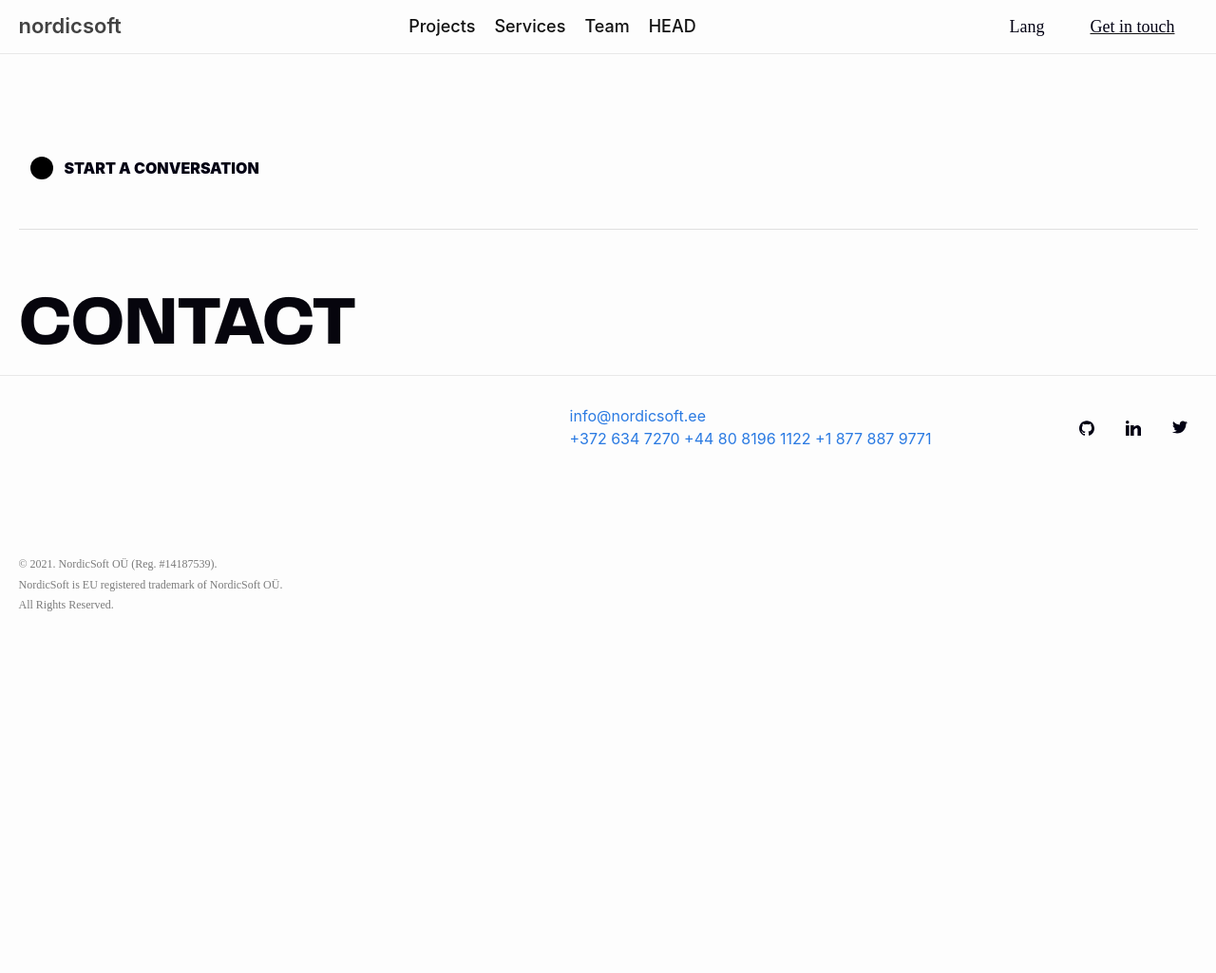
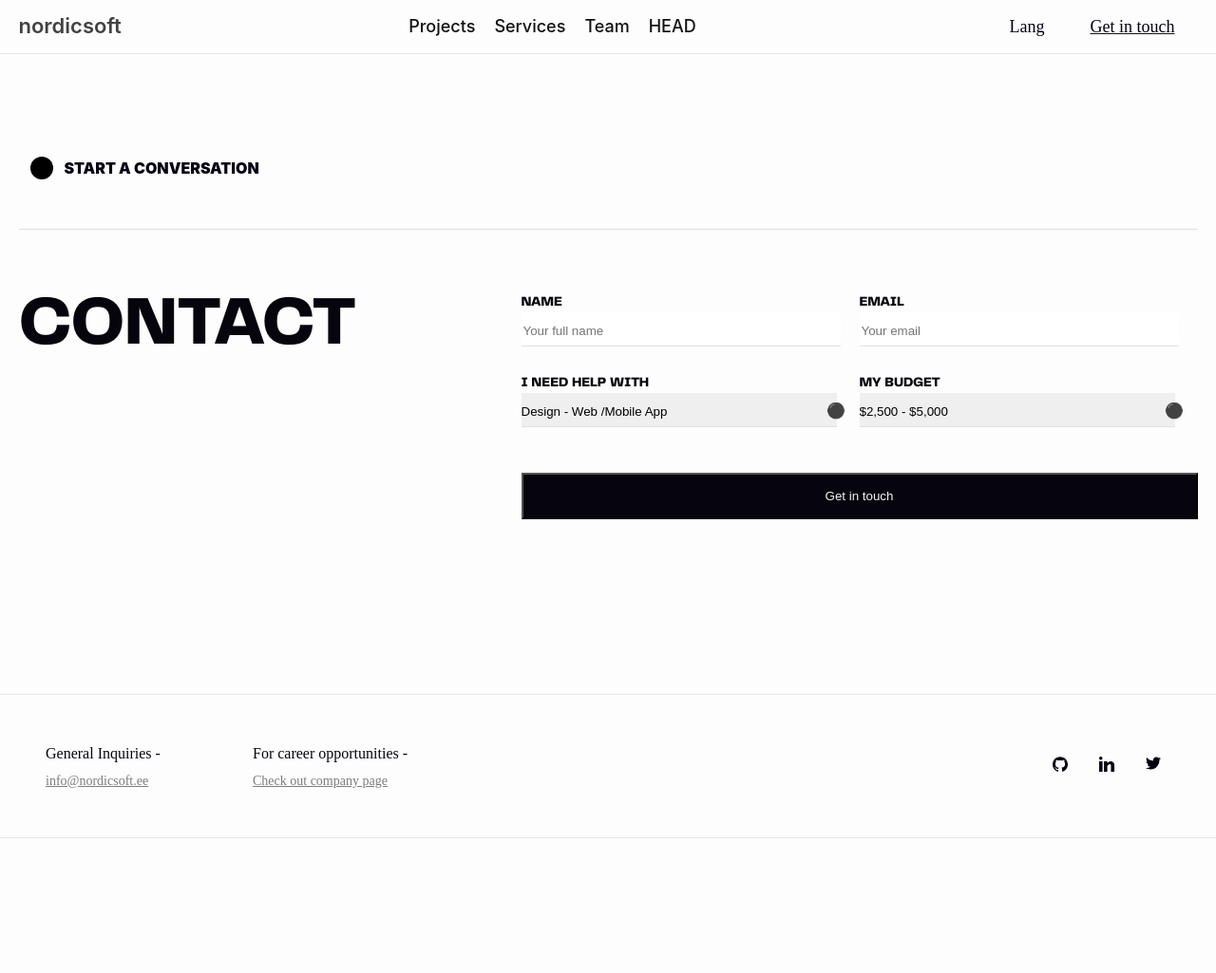
Before and after one commit to NordicSoft/landing_page_jekyll, a Jekyll site: the page built from contact.html, in a window 1280 px wide. Shown: the whole page at 95% size. Built offline with Jekyll 4.4.1, drawn with Linux system fonts in a browser that asks for light colours; some web fonts are replaced; before the commit the page ends 900 px from its top, so only the background shows below that.

Commit message:
Add content to contact page, add styles, add contact footer

```diff
--- a/_includes/footer_contact.html
+++ b/_includes/footer_contact.html
@@ -1,26 +1,27 @@
-<footer class="site-footer h-card">
-  <data class="u-url" href="{{ "/" | relative_url }}"></data>
+<footer class="site-footer site-footer-contact h-card">
+  <data class="u-url" href="{{ " /" | relative_url }}"></data>
 
   <!-- <div class="wrapper"> -->
-<div class="container">
-<div class="menu-footer">
-</div>
+  <div class="container">
 
-<div class="footer-col">
+    <div class="footer-contact">
+      <div class="contacts">
 
-  <div class="mail-footer"><span class="mail-footer"></span> <a class="mail" href="mailto:info@nordicsoft.ee" title="email" aria-label="email">info@nordicsoft.ee</a></div>
-  <span class="phone-footer"></span> <a href="tel:+3726347270" title="Estonia phone number" aria-label="Estonia phone number">+372 634 7270</a>
-  <span class="phone-footer"></span> <a href="tel:+448081961122" title="United Kingdom phone number" aria-label="United Kingdom phone number">+44 80 8196 1122</a>
-  <span class="phone-footer"></span> <a href="tel:+18778879771" title="United States/Canada phone number" aria-label="United States/Canada phone number">+1 877 887 9771</a>
-</div>
+        <div class="contact-col">
+          <p>General Inquiries - </p>
 
-    <div class="social-links">
-      {%- include social.html -%}
+          <div class="mail-footer"><span class="mail-footer"></span> <a class="mail" href="mailto:info@nordicsoft.ee"
+              title="email" aria-label="email">info@nordicsoft.ee</a></div>
+        </div>
+        <div class="contact-col">
+          <p>For career opportunities - </p>
+          <a href="/blablabla">Check out company page</a></div>
+        </div>
+      </div>
+
+      <div class="social-links">
+        {%- include social.html -%}
+      </div>
+
     </div>
-  </div>
-  <div class="container">
-  <div class="disclaimer"><p>© 2021. NordicSoft OÜ (Reg. #14187539).<br>
-    NordicSoft is EU registered trademark of NordicSoft OÜ.<br>
-    All Rights Reserved.</p></div>
-  </div>
 </footer>
--- a/_sass/minima/_layout.scss
+++ b/_sass/minima/_layout.scss
@@ -67,7 +67,8 @@
 .get-in-touch {
   text-decoration-line: underline;
 }
-.site-nav {font-style: normal;
+.site-nav {
+  font-style: normal;
   font-weight: 500;
   font-size: 18px;
   line-height: 22px;
@@ -234,6 +235,10 @@
   padding: 12px 40px;
   list-style: none;
 }
+/**
+Footer
+*/
+
 .menu-footer {
   .mail-footer {
     padding: 12px 0 24px 0;
@@ -270,6 +275,46 @@
     font-size: 12px;
     line-height: 180%;
     color: #7c7c7c;
+  }
+}
+.footer-contact {
+  display: flex;
+  justify-content: space-between;
+  max-width: 436px;
+  width: 100%;
+}
+.site-footer-contact {
+  padding: 48px;
+  margin-bottom: 142px;
+  border-bottom: 1px solid $border-color-01;
+}
+.contacts {
+  display: flex;
+  justify-content: space-between;
+  max-width: 436px;
+  width: 100%;
+}
+.contact-col {
+  p {
+    font-family: Neue Montreal;
+    font-style: normal;
+    font-weight: 500;
+    font-size: 16px;
+    line-height: 180%;
+    margin-bottom: 0px;
+    color: #06050d;
+  }
+}
+
+.contact-col {
+  a {
+    font-family: Neue Montreal;
+    font-style: normal;
+    font-weight: 500;
+    font-size: 14px;
+    line-height: 160%;
+    color: #7c7c7c;
+    text-decoration-line: underline;
   }
 }
 /**
@@ -377,12 +422,12 @@
   border-bottom: 1px solid #e0e0e0;
 }
 
-
 /**
 *Contact form
 */
 #contact-form {
   padding-top: 62px;
+  padding-bottom: 184px;
 }
 .start-conversation {
   padding: 96px 0 40px 0;
@@ -409,6 +454,98 @@
   text-transform: uppercase;
   color: #06050d;
 }
+.form-group button {
+  display: flex;
+  justify-content: center;
+  margin-top: 48px;
+  max-width: 712px;
+  width: 100%;
+  height: 49px;
+  background: #06050d;
+  color: #f5f5f5;
+  align-items: center;
+}
+.form-group input {
+  border: 0;
+  border-bottom: 1px solid #e0e0e0;
+  color: #06050d;
+  max-width: 332px;
+  width: 100%;
+  padding-top: 12px;
+  margin-bottom: 24px;
+  padding-bottom: 8px;
+}
+.form-col select {
+  border: 0;
+  border-bottom: 1px solid #e0e0e0;
+  max-width: 332px;
+  width: 100%;
+  padding-top: 12px;
+  padding-bottom: 8px;
+  appearance: none;
+}
+/* (A2) DEFINE OUR OWN CUSTOM ARROW */
+.form-col::after {
+  content: "\26AB";
+  margin-left: -15px;
+}
+
+/* (A3) POSITION CUSTOM ARROW */
+.form-col {
+  position: relative;
+}
+// .form-col::after {
+//   position: absolute;
+//   top: 0; right: 0;
+// }
+.form-group {
+  max-width: 332px;
+  width: 100%;
+}
+.contact-cols {
+  display: flex;
+  justify-content: space-between;
+}
+.contact-cols > div:first-child {
+  max-width: 357px;
+}
+.form-cols {
+  display: flex;
+  justify-content: space-between;
+}
+.contact-col {
+  width: 100%;
+  max-width: 712px;
+}
+
+.form-col {
+  max-width: 356px;
+  width: 100%;
+}
+.contact-form > .form-group {
+  max-width: unset;
+}
+.contact-form label {
+  font-family: TelegrafBold;
+  font-style: normal;
+  font-weight: 900;
+  font-size: 14px;
+  line-height: 150%;
+  /* identical to box height, or 21px */
+
+  text-transform: uppercase;
+
+  /* Nordicsoft / Main */
+
+  color: #06050d;
+}
+.contact-form > div:last-child {
+  display: flex;
+  justify-content: center;
+}
+/**
+*END Contact form
+*/
 .section-name {
   border-bottom: 1px solid #e0e0e0;
   padding-bottom: 40px;
--- a/contact.html
+++ b/contact.html
@@ -20,7 +20,45 @@ permalink: /contact/
                 <h1 class="contact-title">contact</h1>
             </div>
             <div class="contact-col">
+                <form class="contact-form" method="POST" target="_blank">
+                    <div class="form-cols">
+                        <div class="form-col">
+                            <div class="form-group">
+                                <label for="exampleInputName">Name</label>
+                                <br>
+                                <input type="text" name="name" class="form-control" placeholder="Your full name"
+                                    required="required">
+                            </div>
+                            <label for="exampleInputName">I need help with</label>
+                            <br>
+                            <select class="type-project"  name="platform" required="required">
+                                <option>Design - Web /Mobile App</option>
+                                <option>Gitlab</option>
+                                <option>Bitbucket</option>
+                            </select>
+                        </div>
+                        <div class="form-col">
 
+                            <div class="form-group">
+                                <label for="exampleInputEmail1" required="required">Email</label>
+                                <br>
+                                <input type="email" name="email" class="form-control" id="exampleInputEmail1"
+                                    aria-describedby="emailHelp" placeholder="Your email">
+                            </div>
+                            <label for="exampleFormControlSelect1">My budget</label>
+                            <br>
+                            <select class="form-control" id="exampleFormControlSelect1" name="platform"
+                                required="required">
+                                <option>$2,500 - $5,000</option>
+                                <option>Gitlab</option>
+                                <option>Bitbucket</option>
+                            </select>
+
+                        </div>
+                    </div>
+                    <div class="form-group">
+                        <button type="submit" class="get-in-touch-btn">Get in touch</button>
+                </form>
             </div>
 
         </div>
```
Lines whose indentation alone changed are shown as unchanged.
